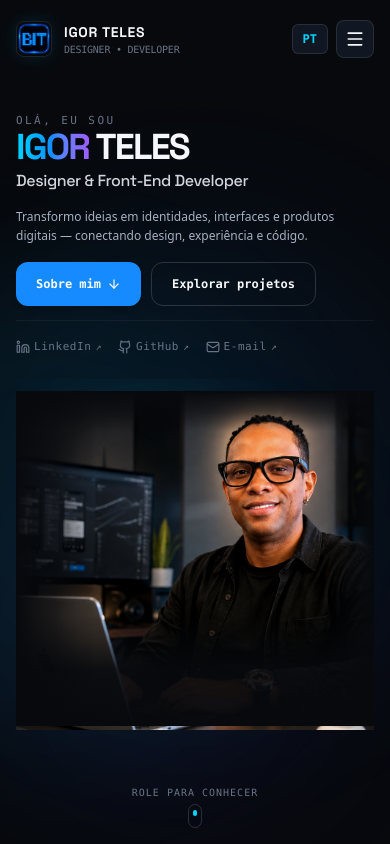
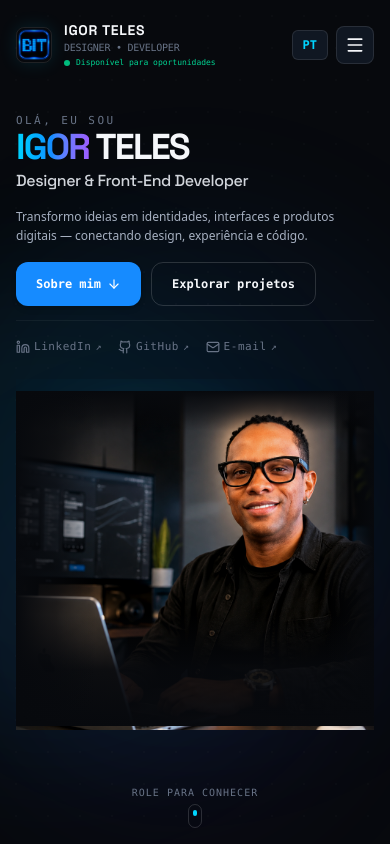
Before and after one commit to igortelesdesign-svg/byigorteles, a React (Vite) app: page / in a window 390 px wide. Shown: the top 844 px of the page. Built offline with nearby package versions, Linux system fonts and the light colour scheme.

Commit message:
refactor: simplifica hero e ajusta header mobile

```diff
--- a/src/components/Header.tsx
+++ b/src/components/Header.tsx
@@ -77,6 +77,15 @@
               </span>
               <span className="text-[10px] font-mono text-[#687386] tracking-tight">
                 DESIGNER • DEVELOPER
+              </span>
+
+              {/* Mobile availability status */}
+              <span className="md:hidden flex items-center gap-1.5 mt-0.5 text-[8px] font-mono text-emerald-400 whitespace-nowrap">
+                <span className="relative flex h-1.5 w-1.5">
+                  <span className="animate-ping absolute inline-flex h-full w-full rounded-full bg-emerald-400 opacity-75"></span>
+                  <span className="relative inline-flex rounded-full h-1.5 w-1.5 bg-emerald-500"></span>
+                </span>
+                {t.header.availableBadge}
               </span>
             </div>
           </a>
```
